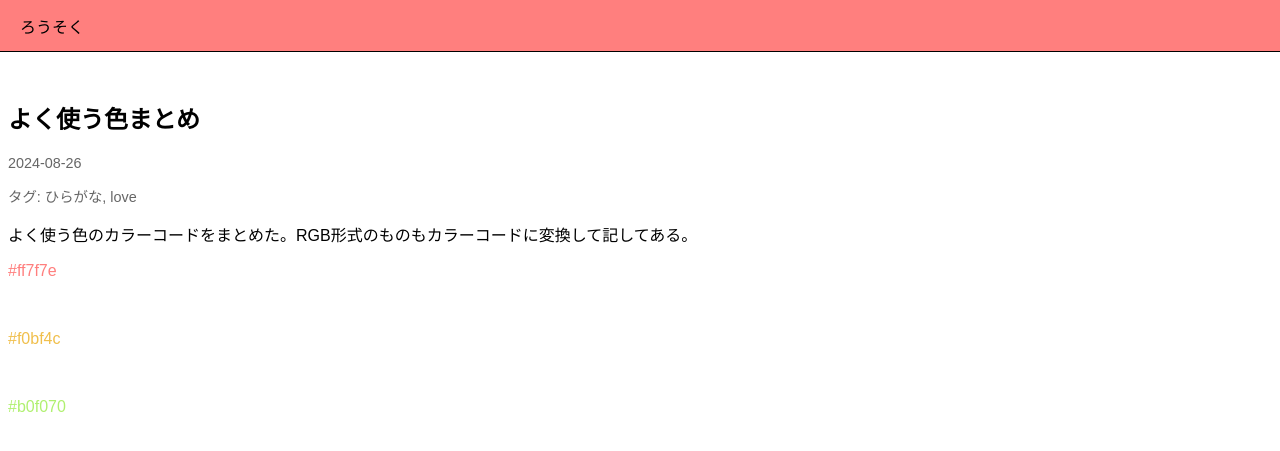
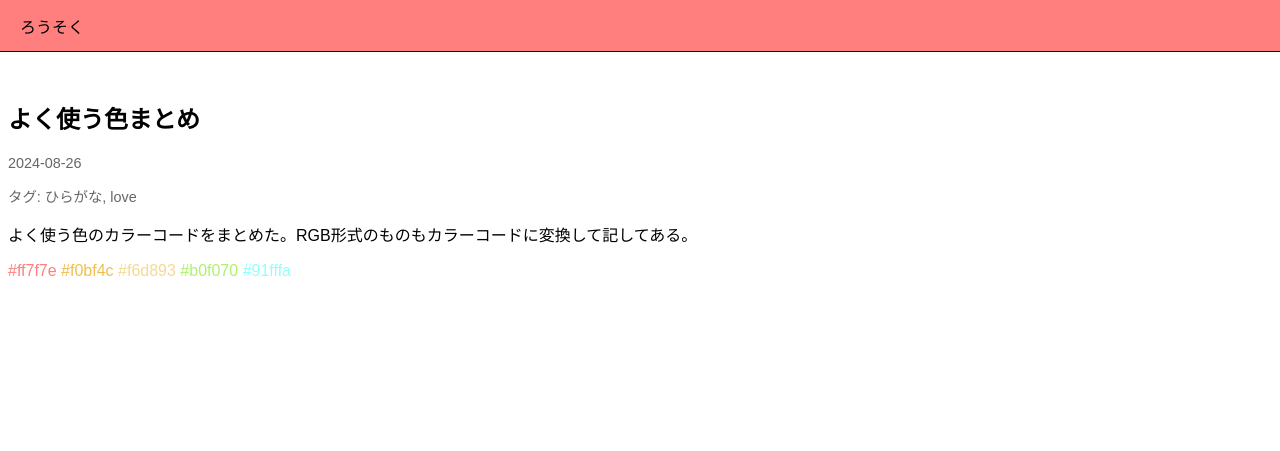
Before and after one commit to Asiraat/blog, a Jekyll site: the page built from _posts/2024-08-26-color.md, in a window 1280 px wide. Shown: the top 451 px of the page. Built offline with Jekyll 4.4.1, drawn with Linux system fonts in a browser that asks for light colours; some web fonts are replaced.

Commit message:
Update 2024-08-26-color.md

```diff
--- a/_posts/2024-08-26-color.md
+++ b/_posts/2024-08-26-color.md
@@ -7,8 +7,8 @@ tags:
 date: "2024-8-26"
 ---
 よく使う色のカラーコードをまとめた。RGB形式のものもカラーコードに変換して記してある。<br>
-<font color="#ff7f7e">#ff7f7e</font><br>
-<font color="#f0bf4c">#f0bf4c</font><br>
-<font color="#b0f070">#b0f070</font><br>
-<br>
-<br>
+<font color="#ff7f7e">#ff7f7e</font>
+<font color="#f0bf4c">#f0bf4c</font>
+<font color="#f6d893">#f6d893</font>
+<font color="#b0f070">#b0f070</font>
+<font color="#91fffa">#91fffa</font>
```
